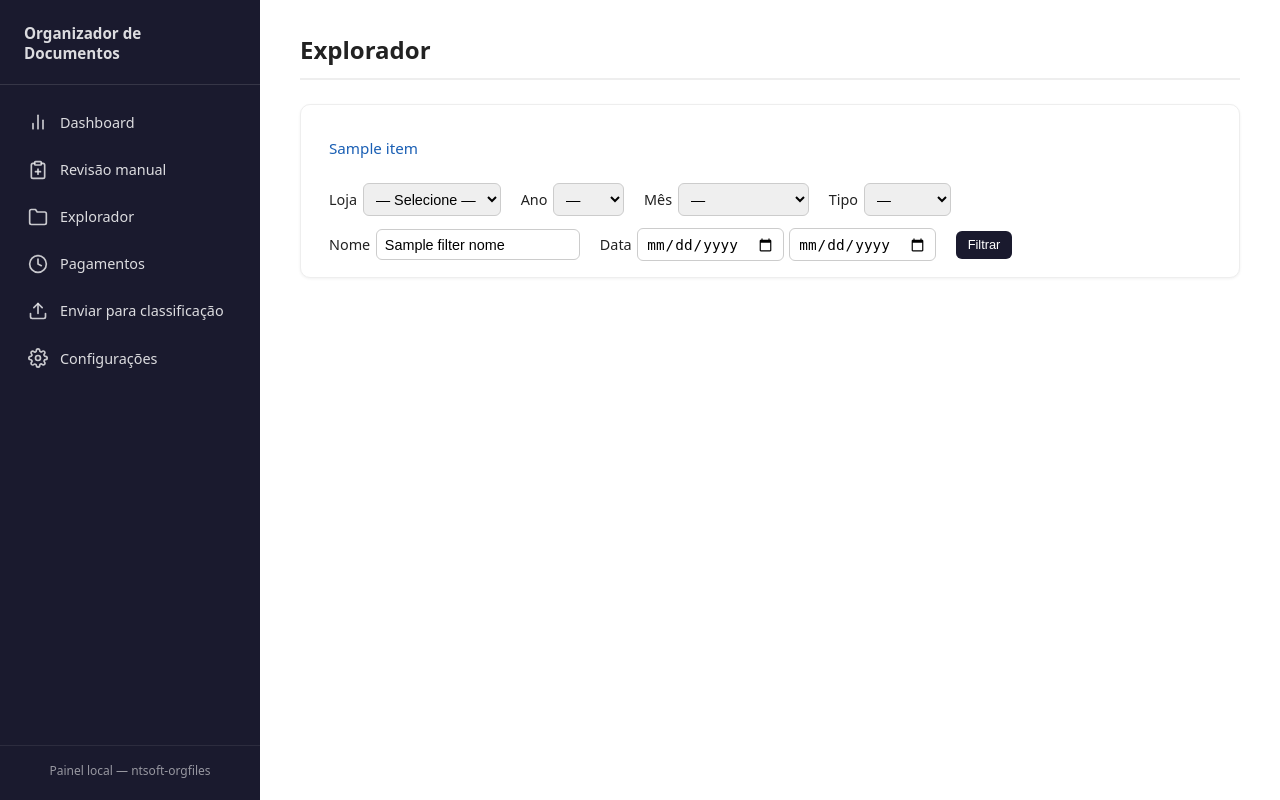
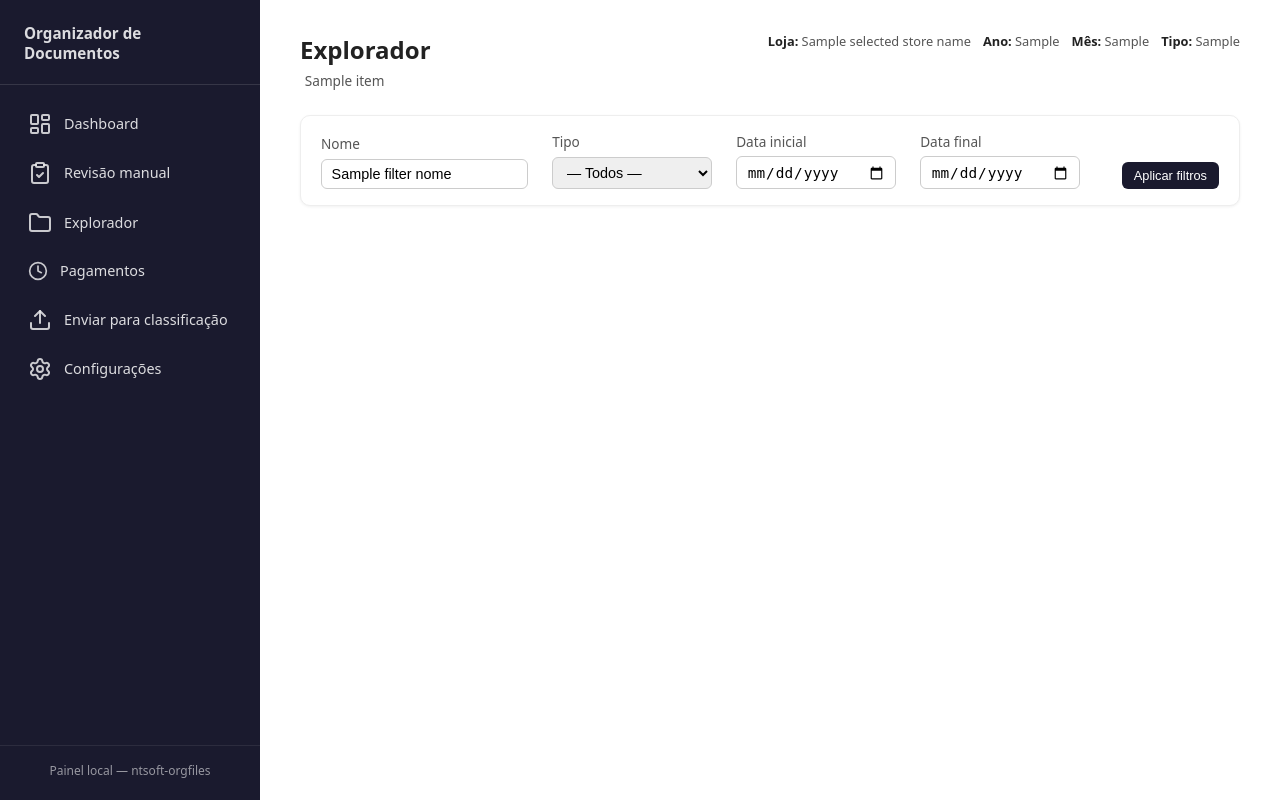
Before and after one commit to nettocarrero/ntsoft_filesOrg, a FastAPI app: template app/web/templates/files.html in a window 1280 px wide. Run offline with FastAPI, Linux system fonts and the light colour scheme; the template is opened without the code that fills it: most values are stand-ins (such as "Sample title", 1, 10 or a date in 2020).

Commit message:
Atualiza visual, icones pastas e explorador

```diff
--- a/app/web/static/css/style.css
+++ b/app/web/static/css/style.css
@@ -480,80 +480,110 @@ h2 {
 }
 
 /* ---- EXPLORADOR (navegação tipo pastas) ---- */
-.explorer-toolbar {
-    padding-bottom: 1rem;
-}
-
-.explorer-breadcrumb {
-    font-size: 0.95rem;
-    margin-bottom: 1rem;
-    padding: 0.5rem 0;
+.explorer-header .explorer-breadcrumb {
+    font-size: 0.85rem;
+    margin-top: 0.1rem;
+    color: var(--color-text-muted);
 }
 
 .explorer-breadcrumb .breadcrumb-sep {
     color: var(--color-text-muted);
-    margin: 0 0.35rem;
+    margin: 0 0.25rem;
     user-select: none;
 }
 
 .explorer-breadcrumb .breadcrumb-link {
-    color: var(--color-link-content);
+    color: var(--color-text-muted);
     text-decoration: none;
+    padding: 0.1rem 0.3rem;
+    border-radius: 999px;
+    transition: background 0.15s, color 0.15s;
 }
 
 .explorer-breadcrumb .breadcrumb-link:hover {
-    text-decoration: underline;
+    color: var(--color-link-content);
+    background: rgba(0, 0, 0, 0.03);
+}
+
+.explorer-header .page-title-wrap h2 {
+    margin-bottom: 0.15rem;
+}
+
+.explorer-context {
+    display: flex;
+    flex-wrap: wrap;
+    gap: 0.35rem 0.75rem;
+    font-size: 0.8rem;
+    color: var(--color-text-muted);
+}
+
+.explorer-context-item strong {
+    font-weight: 600;
+    color: var(--color-text);
+}
+
+.explorer-filters-card {
+    margin-bottom: 1.5rem;
+    padding: 1rem 1.25rem;
 }
 
 .explorer-filters {
     display: flex;
     flex-wrap: wrap;
-    align-items: center;
-    gap: 0.75rem 1.25rem;
+    align-items: flex-end;
+    gap: 0.75rem 1.5rem;
 }
 
 .explorer-filters .filter-label {
-    display: inline-flex;
-    align-items: center;
-    gap: 0.35rem;
-    font-size: 0.9rem;
+    display: flex;
+    flex-direction: column;
+    gap: 0.25rem;
+    font-size: 0.85rem;
+    color: var(--color-text-muted);
 }
 
 .explorer-filters .filter-select,
 .explorer-filters .filter-input {
-    padding: 0.4rem 0.5rem;
+    padding: 0.4rem 0.6rem;
     border: 1px solid var(--color-border-input);
     border-radius: 6px;
     font-size: 0.9rem;
+    min-width: 160px;
+}
+
+.explorer-filters-actions {
+    margin-left: auto;
 }
 
 .explorer-folders {
     display: grid;
-    grid-template-columns: repeat(auto-fill, minmax(160px, 1fr));
-    gap: 1rem;
+    grid-template-columns: repeat(auto-fill, minmax(200px, 1fr));
+    gap: 0.9rem;
 }
 
 .folder-card {
     display: flex;
-    align-items: center;
+    align-items: flex-start;
     gap: 0.75rem;
-    padding: 1rem 1.25rem;
+    padding: 1.1rem 1.3rem;
     background: var(--color-bg-main);
     border: 1px solid var(--color-border-light);
     border-radius: 10px;
     text-decoration: none;
     color: var(--color-text);
-    transition: background 0.15s, border-color 0.15s, box-shadow 0.15s;
+    transition: background 0.15s, border-color 0.15s, box-shadow 0.15s, transform 0.1s;
+    cursor: pointer;
 }
 
 .folder-card:hover {
     background: var(--color-row-hover);
     border-color: var(--color-border);
-    box-shadow: 0 2px 6px var(--color-shadow-card);
+    box-shadow: 0 3px 10px rgba(0, 0, 0, 0.08);
+    transform: translateY(-1px);
 }
 
 .folder-card .folder-icon {
-    font-size: 1.75rem;
+    font-size: 1.5rem;
     line-height: 1;
 }
 
--- a/app/web/templates/base.html
+++ b/app/web/templates/base.html
@@ -6,17 +6,18 @@
     <title>{% block title %}Organizador de Documentos{% endblock %}</title>
     <link rel="stylesheet" href="/static/css/colors.css">
     <link rel="stylesheet" href="/static/css/style.css">
+    <script src="https://unpkg.com/lucide@latest"></script>
 </head>
 <body class="layout-with-sidebar">
     <aside class="sidebar">
         <div class="sidebar-brand">Organizador de Documentos</div>
         <nav class="sidebar-nav">
-            <a href="/" class="sidebar-link{% if request.url.path == '/' %} active{% endif %}"><span class="nav-icon"><svg width="20" height="20" viewBox="0 0 24 24" fill="none" stroke="currentColor" stroke-width="2" stroke-linecap="round" stroke-linejoin="round"><line x1="18" y1="20" x2="18" y2="10"/><line x1="12" y1="20" x2="12" y2="4"/><line x1="6" y1="20" x2="6" y2="14"/></svg></span>Dashboard</a>
-            <a href="/review" class="sidebar-link{% if request.url.path.startswith('/review') %} active{% endif %}"><span class="nav-icon"><svg width="20" height="20" viewBox="0 0 24 24" fill="none" stroke="currentColor" stroke-width="2" stroke-linecap="round" stroke-linejoin="round"><path d="M16 4h2a2 2 0 0 1 2 2v14a2 2 0 0 1-2 2H6a2 2 0 0 1-2-2V6a2 2 0 0 1 2-2h2"/><rect x="8" y="2" width="8" height="4" rx="1" ry="1"/><path d="M12 11v6"/><path d="M9 14h6"/></svg></span>Revisão manual</a>
-            <a href="/files" class="sidebar-link{% if request.url.path.startswith('/files') %} active{% endif %}"><span class="nav-icon"><svg width="20" height="20" viewBox="0 0 24 24" fill="none" stroke="currentColor" stroke-width="2" stroke-linecap="round" stroke-linejoin="round"><path d="M22 19a2 2 0 0 1-2 2H4a2 2 0 0 1-2-2V5a2 2 0 0 1 2-2h5l2 3h9a2 2 0 0 1 2 2z"/></svg></span>Explorador</a>
+            <a href="/" class="sidebar-link{% if request.url.path == '/' %} active{% endif %}"><span class="nav-icon"><i data-lucide="layout-dashboard"></i></span>Dashboard</a>
+            <a href="/review" class="sidebar-link{% if request.url.path.startswith('/review') %} active{% endif %}"><span class="nav-icon"><i data-lucide="clipboard-check"></i></span>Revisão manual</a>
+            <a href="/files" class="sidebar-link{% if request.url.path.startswith('/files') %} active{% endif %}"><span class="nav-icon"><i data-lucide="folder"></i></span>Explorador</a>
             <a href="/payments" class="sidebar-link{% if request.url.path.startswith('/payments') %} active{% endif %}"><span class="nav-icon"><svg width="20" height="20" viewBox="0 0 24 24" fill="none" stroke="currentColor" stroke-width="2" stroke-linecap="round" stroke-linejoin="round"><circle cx="12" cy="12" r="10"/><path d="M12 6v6l4 2"/></svg></span>Pagamentos</a>
-            <a href="/upload" class="sidebar-link{% if request.url.path == '/upload' %} active{% endif %}"><span class="nav-icon"><svg width="20" height="20" viewBox="0 0 24 24" fill="none" stroke="currentColor" stroke-width="2" stroke-linecap="round" stroke-linejoin="round"><path d="M21 15v4a2 2 0 0 1-2 2H5a2 2 0 0 1-2-2v-4"/><polyline points="17 8 12 3 7 8"/><line x1="12" y1="3" x2="12" y2="15"/></svg></span>Enviar para classificação</a>
-            <a href="/config" class="sidebar-link{% if request.url.path.startswith('/config') %} active{% endif %}"><span class="nav-icon"><svg width="20" height="20" viewBox="0 0 24 24" fill="none" stroke="currentColor" stroke-width="2" stroke-linecap="round" stroke-linejoin="round"><circle cx="12" cy="12" r="3"/><path d="M19.4 15a1.65 1.65 0 0 0 .33 1.82l.06.06a2 2 0 0 1 0 2.83 2 2 0 0 1-2.83 0l-.06-.06a1.65 1.65 0 0 0-1.82-.33 1.65 1.65 0 0 0-1 1.51V21a2 2 0 0 1-2 2 2 2 0 0 1-2-2v-.09A1.65 1.65 0 0 0 9 19.4a1.65 1.65 0 0 0-1.82.33l-.06.06a2 2 0 0 1-2.83 0 2 2 0 0 1 0-2.83l.06-.06a1.65 1.65 0 0 0 .33-1.82 1.65 1.65 0 0 0-1.51-1H3a2 2 0 0 1-2-2 2 2 0 0 1 2-2h.09A1.65 1.65 0 0 0 4.6 9a1.65 1.65 0 0 0-.33-1.82l-.06-.06a2 2 0 0 1 0-2.83 2 2 0 0 1 2.83 0l.06.06a1.65 1.65 0 0 0 1.82.33H9a1.65 1.65 0 0 0 1-1.51V3a2 2 0 0 1 2-2 2 2 0 0 1 2 2v.09a1.65 1.65 0 0 0 1 1.51 1.65 1.65 0 0 0 1.82-.33l.06-.06a2 2 0 0 1 2.83 0 2 2 0 0 1 0 2.83l-.06.06a1.65 1.65 0 0 0-.33 1.82V9a1.65 1.65 0 0 0 1.51 1H21a2 2 0 0 1 2 2 2 2 0 0 1-2 2h-.09a1.65 1.65 0 0 0-1.51 1z"/></svg></span>Configurações</a>
+            <a href="/upload" class="sidebar-link{% if request.url.path == '/upload' %} active{% endif %}"><span class="nav-icon"><i data-lucide="upload"></i></span>Enviar para classificação</a>
+            <a href="/config" class="sidebar-link{% if request.url.path.startswith('/config') %} active{% endif %}"><span class="nav-icon"><i data-lucide="settings"></i></span>Configurações</a>
         </nav>
         <div class="sidebar-footer">Painel local — ntsoft-orgfiles</div>
     </aside>
@@ -26,6 +27,11 @@
         </div>
     </main>
     <script src="/static/js/main.js"></script>
+    <script>
+        if (window.lucide && typeof lucide.createIcons === 'function') {
+            lucide.createIcons();
+        }
+    </script>
     {% block scripts %}{% endblock %}
 </body>
 </html>
--- a/app/web/templates/files.html
+++ b/app/web/templates/files.html
@@ -1,47 +1,59 @@
 {% extends "base.html" %}
 {% block title %}Explorador — Organizador de Documentos{% endblock %}
 {% block content %}
+<div class="page-header explorer-header">
+    <div class="page-title-wrap">
         <h2>Explorador</h2>
-
-<section class="section-card explorer-toolbar">
+        {% if breadcrumb %}
         <nav class="explorer-breadcrumb" aria-label="Navegação">
             {% for item in breadcrumb %}
-        {% if not loop.first %}<span class="breadcrumb-sep">/</span>{% endif %}
+            {% if not loop.first %}<span class="breadcrumb-sep">&gt;</span>{% endif %}
             <a href="{{ item.url }}" class="breadcrumb-link">{{ item.label }}</a>
             {% endfor %}
         </nav>
+        {% endif %}
+    </div>
+    {% if selected_store %}
+    <div class="explorer-context">
+        {% if selected_store_name %}
+        <span class="explorer-context-item"><strong>Loja:</strong> {{ selected_store_name }}</span>
+        {% endif %}
+        {% if filter_ano %}
+        <span class="explorer-context-item"><strong>Ano:</strong> {{ filter_ano }}</span>
+        {% endif %}
+        {% if filter_mes %}
+        <span class="explorer-context-item"><strong>Mês:</strong> {{ filter_mes }}</span>
+        {% endif %}
+        {% if filter_tipo %}
+        <span class="explorer-context-item"><strong>Tipo:</strong> {{ filter_tipo }}</span>
+        {% endif %}
+    </div>
+    {% endif %}
+</div>
+
+{% if selected_store %}
+<section class="section-card explorer-filters-card">
     <form method="get" action="/files" class="explorer-filters">
-        {% if selected_store %}
         {% if level == 'legacy' or level == 'legacy_files' %}
         <input type="hidden" name="legacy" value="1">
         {% endif %}
-        <label class="filter-label">Loja
-            <select name="store" class="filter-select" onchange="this.form.submit()">
-                <option value="">— Selecione —</option>
-                {% for s in stores %}
-                <option value="{{ s.code }}" {% if selected_store == s.code %}selected{% endif %}>{{ s.name }}</option>
-                {% endfor %}
-            </select>
+        {% if selected_store %}
+        <input type="hidden" name="store" value="{{ selected_store }}">
+        {% endif %}
+        {% if filter_ano %}
+        <input type="hidden" name="ano" value="{{ filter_ano }}">
+        {% endif %}
+        {% if filter_mes %}
+        <input type="hidden" name="mes" value="{{ filter_mes }}">
+        {% endif %}
+        <label class="filter-label">
+            Nome
+            <input type="text" name="nome" value="{{ filter_nome }}" placeholder="Filtrar por nome" class="filter-input">
         </label>
-        <label class="filter-label">Ano
-            <select name="ano" class="filter-select" onchange="this.form.submit()">
-                <option value="">—</option>
-                {% for y in years %}
-                <option value="{{ y }}" {% if filter_ano == y %}selected{% endif %}>{{ y }}</option>
-                {% endfor %}
-            </select>
-        </label>
-        <label class="filter-label">Mês
-            <select name="mes" class="filter-select" onchange="this.form.submit()">
-                <option value="">—</option>
-                {% for m in months %}
-                <option value="{{ m }}" {% if filter_mes == m %}selected{% endif %}>{{ m }}</option>
-                {% endfor %}
-            </select>
-        </label>
-        <label class="filter-label">Tipo
-            <select name="tipo" class="filter-select" onchange="this.form.submit()">
-                <option value="">—</option>
+        <label class="filter-label">
+            Tipo
+            <select name="tipo" class="filter-select">
+                <option value="">— Todos —</option>
                 {% if types_in_period %}
                 {% for t in types_in_period %}
                 <option value="{{ t }}" {% if filter_tipo == t %}selected{% endif %}>{{ t }}</option>
@@ -53,17 +65,20 @@
                 {% endif %}
             </select>
         </label>
-        <label class="filter-label">Nome
-            <input type="text" name="nome" value="{{ filter_nome }}" placeholder="Filtrar por nome" class="filter-input">
+        <label class="filter-label">
+            Data inicial
+            <input type="date" name="data_de" value="{{ filter_data_de }}" class="filter-input">
         </label>
-        <label class="filter-label">Data
-            <input type="date" name="data_de" value="{{ filter_data_de }}" class="filter-input" title="De">
-            <input type="date" name="data_ate" value="{{ filter_data_ate }}" class="filter-input" title="Até">
+        <label class="filter-label">
+            Data final
+            <input type="date" name="data_ate" value="{{ filter_data_ate }}" class="filter-input">
         </label>
-        <button type="submit" class="btn btn-sm">Filtrar</button>
-        {% endif %}
+        <div class="explorer-filters-actions">
+            <button type="submit" class="btn btn-sm">Aplicar filtros</button>
+        </div>
     </form>
 </section>
+{% endif %}
 
 {% if renamed %}
 <p class="msg msg-success">Arquivo renomeado com sucesso.</p>
@@ -79,8 +94,13 @@
     <div class="explorer-folders">
         {% for s in stores %}
         <a href="/files?store={{ s.code }}" class="folder-card">
-            <span class="folder-icon" aria-hidden="true">📁</span>
+            <span class="folder-icon" aria-hidden="true"><i data-lucide="folder"></i></span>
+            <span class="folder-main">
                 <span class="folder-name">{{ s.name }}</span>
+                {% if s.count is not none %}
+                <span class="folder-meta">{{ s.count }} arquivo{{ 's' if s.count != 1 }}</span>
+                {% endif %}
+            </span>
         </a>
         {% endfor %}
     </div>
@@ -91,14 +111,19 @@
     <div class="explorer-folders">
         {% for folder in folders %}
         <a href="{{ folder.url }}" class="folder-card">
-            <span class="folder-icon" aria-hidden="true">📁</span>
+            <span class="folder-icon" aria-hidden="true"><i data-lucide="folder"></i></span>
+            <span class="folder-main">
                 <span class="folder-name">{{ folder.name }}</span>
+                {% if folder.count is not none %}
+                <span class="folder-meta">{{ folder.count }} arquivo{{ 's' if folder.count != 1 }}</span>
+                {% endif %}
+            </span>
         </a>
         {% endfor %}
     </div>
     {% else %}
     <div class="empty-state">
-        <div class="empty-state-icon">📁</div>
+        <div class="empty-state-icon"><i data-lucide="folder"></i></div>
         <h3>Nenhuma pasta aqui</h3>
         <p>Esta loja ainda não tem pastas na estrutura atual. Use o breadcrumb acima para voltar.</p>
     </div>
@@ -123,25 +148,36 @@
             <tbody>
                 {% for f in files %}
                 <tr class="file-row" title="{{ f.hint }}" data-path="{{ f.path|e }}" data-store="{{ selected_store|e }}" data-extension="{{ f.extension|e }}">
-                    <td class="col-name" title="{{ f.hint }}"><span class="file-icon">📄</span> {{ f.name }}</td>
+                    <td class="col-name" title="{{ f.hint }}">
+                        <span class="file-icon" aria-hidden="true"><i data-lucide="file-text"></i></span>
+                        {{ f.name }}
+                    </td>
                     <td><span class="badge badge-tipo-{{ f.doc_type }}">{{ f.doc_type }}</span></td>
                     <td class="col-date">{{ f.mtime_br or '-' }}</td>
                     <td class="col-date">{{ f.payment_due_date_br or '-' }}</td>
                     <td>{{ f.payment_amount_br or '-' }}</td>
                     <td>{{ f.sent_by or '-' }}</td>
                     <td class="col-actions">
-                        <span class="action-buttons">
-                            <a href="/files/view?path={{ f.path_url }}" target="_blank" class="btn btn-sm">Visualizar</a>
-                            <a href="/files/download?path={{ f.path_url }}" class="btn btn-sm">Baixar</a>
-                            <button type="button" class="btn btn-sm btn-rename">Renomear</button>
-                            <form method="post" action="/files/delete" style="display: inline;" onsubmit="return confirm('Excluir este arquivo?');">
+                        <span class="action-icons">
+                            <a href="/files/view?path={{ f.path_url }}" target="_blank" class="action-icon" title="Visualizar">
+                                <i data-lucide="eye"></i>
+                            </a>
+                            <a href="/files/download?path={{ f.path_url }}" class="action-icon" title="Baixar">
+                                <i data-lucide="download"></i>
+                            </a>
+                            <button type="button" class="action-icon action-icon-rename btn-rename" title="Renomear">
+                                <i data-lucide="edit-3"></i>
+                            </button>
+                            <form method="post" action="/files/delete" class="inline-form" onsubmit="return confirm('Excluir este arquivo?');">
                                 <input type="hidden" name="path" value="{{ f.path|e }}">
                                 <input type="hidden" name="store" value="{{ selected_store }}">
                                 <input type="hidden" name="ano" value="{{ filter_ano }}">
                                 <input type="hidden" name="mes" value="{{ filter_mes }}">
                                 <input type="hidden" name="tipo" value="{{ filter_tipo }}">
                                 <input type="hidden" name="legacy" value="{{ '1' if level == 'legacy_files' else '' }}">
-                                <button type="submit" class="btn btn-sm btn-danger">Excluir</button>
+                                <button type="submit" class="action-icon action-icon-danger" title="Excluir">
+                                    <i data-lucide="trash-2"></i>
+                                </button>
                             </form>
                         </span>
                         <span class="action-edit-buttons" style="display: none;">
@@ -156,7 +192,7 @@
     </div>
     {% else %}
     <div class="empty-state">
-        <div class="empty-state-icon">📄</div>
+        <div class="empty-state-icon"><i data-lucide="file-text"></i></div>
         <h3>Nenhum arquivo nesta pasta</h3>
         <p>Não há documentos aqui{% if filter_nome or filter_data_de or filter_data_ate %} com os filtros aplicados{% endif %}. Ajuste os filtros ou use o breadcrumb para navegar.</p>
     </div>
@@ -194,13 +230,13 @@
         if (e.target.classList.contains('btn-rename')) {
             e.preventDefault();
             var nameTd = row.querySelector('td.col-name');
-            var fullName = nameTd.textContent.replace(/^\s*📄\s*/, '').trim();
+            var fullName = nameTd.textContent.trim();
             var lastDot = fullName.lastIndexOf('.');
             var stem = lastDot >= 0 ? fullName.slice(0, lastDot) : fullName;
             var ext = lastDot >= 0 ? fullName.slice(lastDot) : '';
             row._originalName = fullName;
             row._extension = ext;
-            nameTd.innerHTML = '<span class="file-icon">📄</span> ';
+            nameTd.innerHTML = '<span class="file-icon" aria-hidden="true"><i data-lucide="file-text"></i></span> ';
             var input = document.createElement('input');
             input.type = 'text';
             input.value = stem;
@@ -237,7 +273,7 @@
             e.preventDefault();
             var nameTd = row.querySelector('td.col-name');
             var originalName = row._originalName != null ? row._originalName : (nameTd.querySelector('input.inline-rename-input') ? nameTd.querySelector('input.inline-rename-input').value + (row._extension || '') : '');
-            nameTd.innerHTML = '<span class="file-icon">📄</span> ' + (originalName || '');
+            nameTd.innerHTML = '<span class="file-icon" aria-hidden="true"><i data-lucide="file-text"></i></span> ' + (originalName || '');
             row.querySelector('.action-buttons').style.display = 'inline';
             row.querySelector('.action-edit-buttons').style.display = 'none';
             delete row._renameInput;
--- a/app/web/templates/payments.html
+++ b/app/web/templates/payments.html
@@ -132,7 +132,7 @@
 {% if not overdue and not due_today and not due_in_7 %}
 <section class="section-card">
     <div class="empty-state">
-        <div class="empty-state-icon">📋</div>
+        <div class="empty-state-icon"><i data-lucide="clipboard"></i></div>
         <h3>Nenhum pagamento com vencimento próximo</h3>
         <p>Não há boletos ou guias vencidos, vencendo hoje ou nos próximos 7 dias. Documentos em <strong>output/.../pagamentos/</strong> com <code>due_date</code> no .meta.json aparecem aqui.</p>
     </div>
--- a/app/web/templates/review.html
+++ b/app/web/templates/review.html
@@ -52,7 +52,7 @@
 </section>
 {% else %}
 <div class="empty-state">
-    <div class="empty-state-icon">📋</div>
+    <div class="empty-state-icon"><i data-lucide="clipboard"></i></div>
     <h3>Nenhum arquivo aguardando revisão manual.</h3>
     <p>Documentos com baixa confiança na classificação automática aparecem aqui para que você possa enviá-los à pasta correta ou descartá-los.</p>
 </div>
```
Also changed, not shown: other parts of app/web/static/css/style.css (+65 -1 lines), app/web/templates/dashboard.html (+5 -5 lines), 1 other file. Lines whose indentation alone changed are shown as unchanged.
